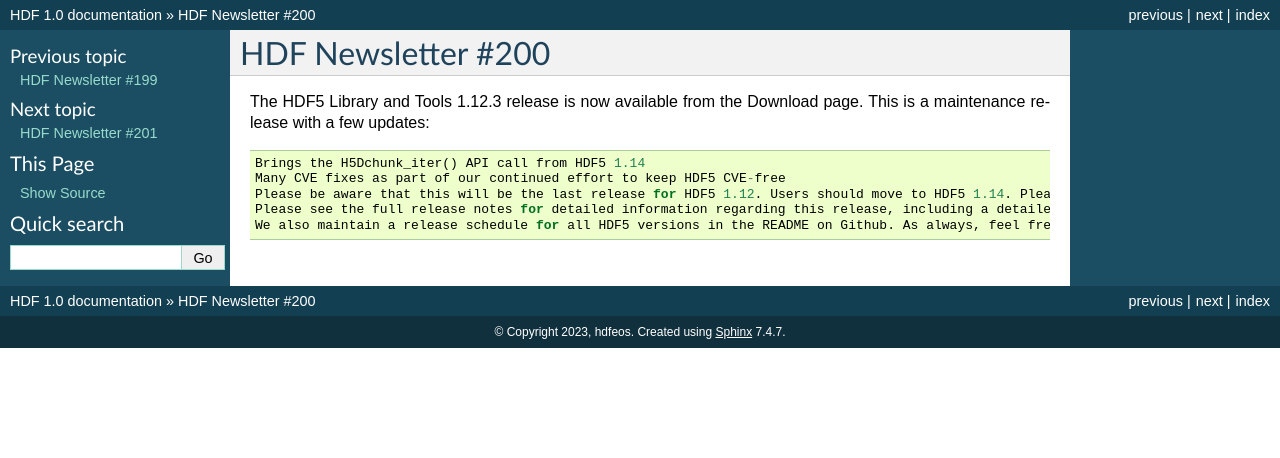
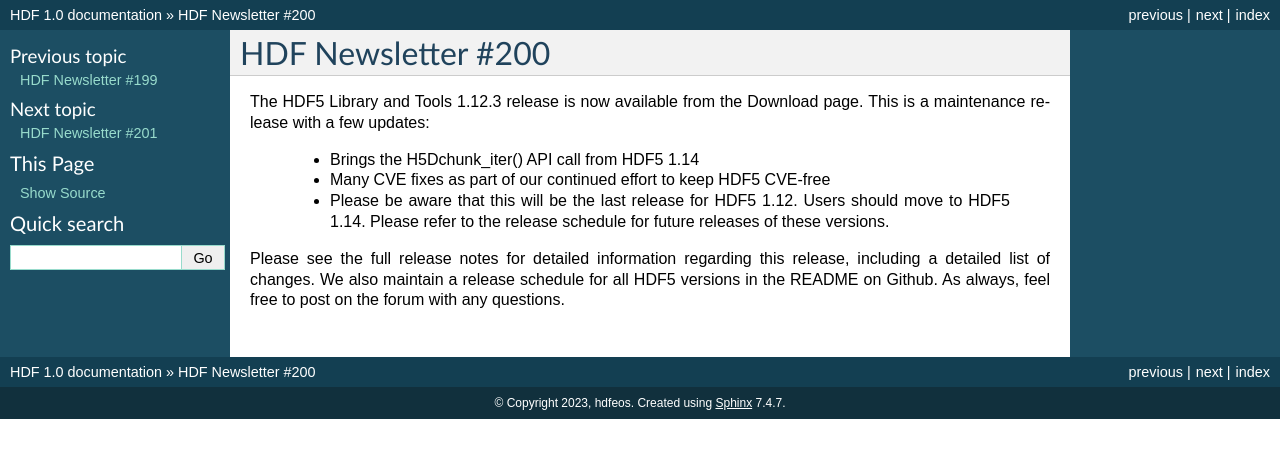
Before and after one commit to hdfeos/hdf, a Sphinx documentation site: the page built from docs/200.rst, in a window 1280 px wide. Shown: the top 458 px of the page. Built offline with Sphinx 7.4.7, drawn with Linux system fonts in a browser that asks for light colours; pages that are not in the unit, such as notebooks, are missing from menus.

Commit message:
docs: reformat 200-202 rst

```diff
--- a/docs/200.rst
+++ b/docs/200.rst
@@ -1,14 +1,18 @@
-===================
+========================================================================
 HDF Newsletter #200
-===================
+========================================================================
 
-The HDF5 Library and Tools 1.12.3 release is now available from the Download page.
-This is a maintenance release with a few updates:
+The HDF5 Library and Tools 1.12.3 release is now available from the
+Download page. This is a maintenance release with a few updates:
 
-.. code-block:: c
+   * Brings the H5Dchunk_iter() API call from HDF5 1.14
+   * Many CVE fixes as part of our continued effort to keep HDF5
+     CVE-free
+   * Please be aware that this will be the last release for HDF5 1.12.
+     Users should move to HDF5 1.14. Please refer to the release
+     schedule for future releases of these versions.
 
-   Brings the H5Dchunk_iter() API call from HDF5 1.14
-   Many CVE fixes as part of our continued effort to keep HDF5 CVE-free
-   Please be aware that this will be the last release for HDF5 1.12. Users should move to HDF5 1.14. Please refer to the release schedule for future releases of these versions.
-   Please see the full release notes for detailed information regarding this release, including a detailed list of changes.
-   We also maintain a release schedule for all HDF5 versions in the README on Github. As always, feel free to post on the forum with any questions.
+Please see the full release notes for detailed information regarding
+this release, including a detailed list of changes. We also maintain a
+release schedule for all HDF5 versions in the README on Github. As
+always, feel free to post on the forum with any questions.
```
Also changed, not shown: docs/201.rst (+30 -11 lines), docs/202.rst (+16 -11 lines).
